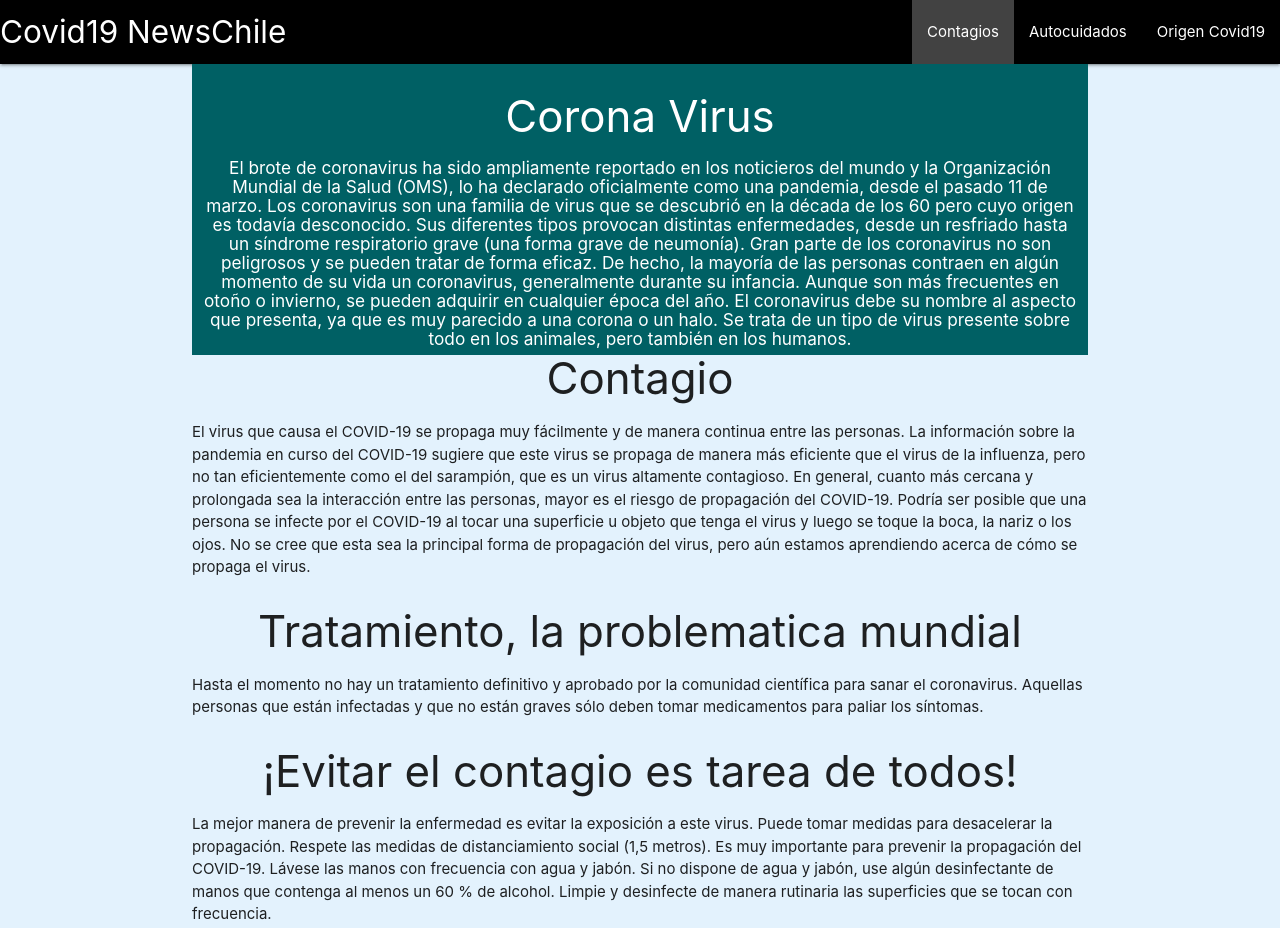
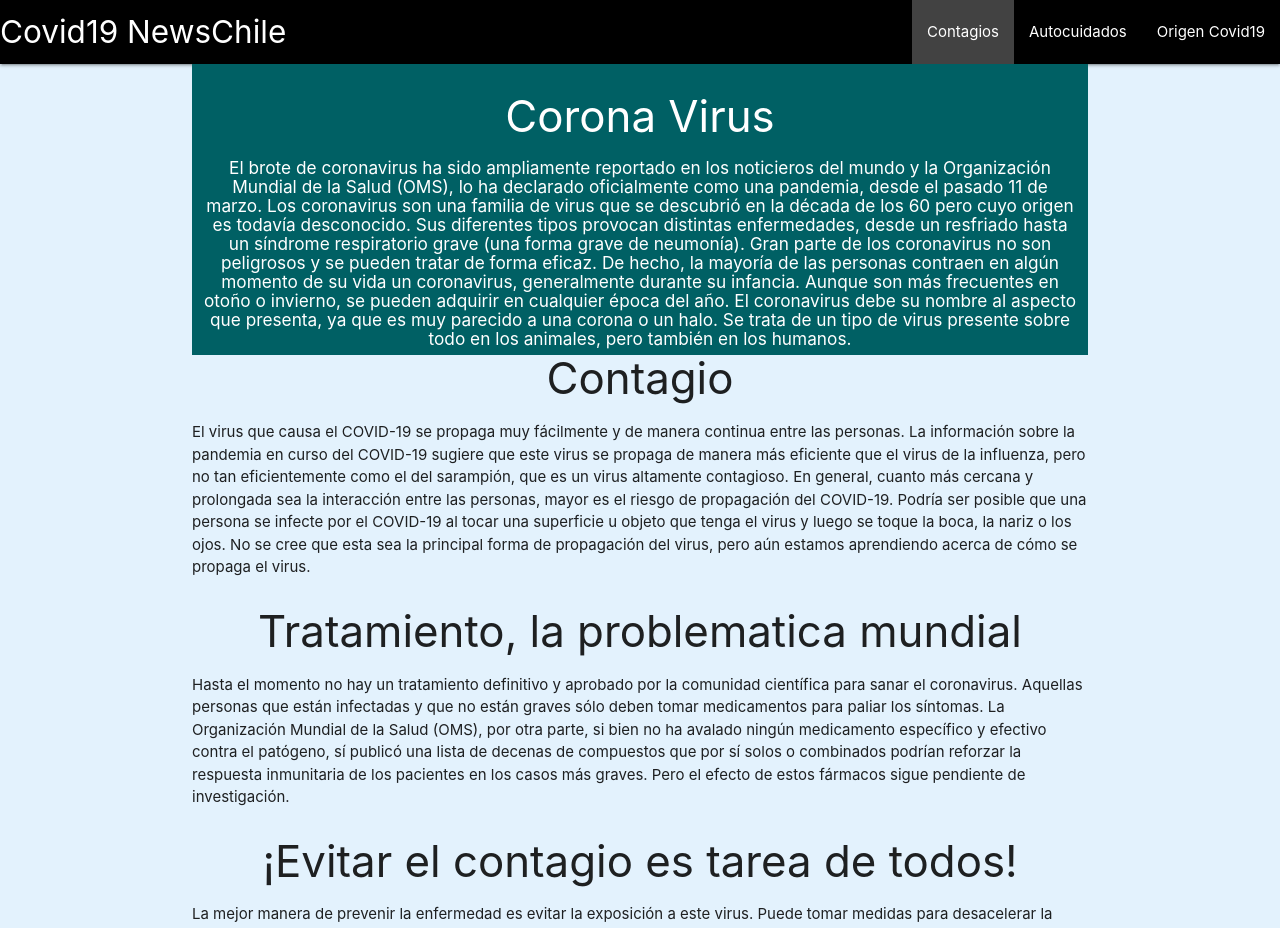
Before and after one commit to DiegoRamos1/literate-octo-meme, a Django app: page / in a window 1280 px wide. Shown: the top 928 px of the page. Run offline with Django 3.2, Linux system fonts and the light colour scheme.

Commit message:
Cambios tratamientos

```diff
--- a/miweb/templates/index.html
+++ b/miweb/templates/index.html
@@ -35,7 +35,11 @@
              <div>
             <h3 style="text-align: center;">Tratamiento, la problematica mundial</h3>
           </div>
-          <p>Hasta el momento no hay un tratamiento definitivo y aprobado por la comunidad científica para sanar el coronavirus. Aquellas personas que están infectadas y que no están graves sólo deben tomar medicamentos para paliar los síntomas.
+          <p>Hasta el momento no hay un tratamiento definitivo y aprobado por la comunidad científica para sanar el coronavirus. Aquellas personas que están infectadas y que no están graves sólo deben tomar medicamentos para paliar los síntomas.  La Organización Mundial de la Salud (OMS), por otra parte, si bien no ha avalado ningún medicamento específico y efectivo contra el patógeno, sí publicó una lista de decenas de compuestos que por sí solos o combinados podrían reforzar la respuesta inmunitaria de los pacientes en los casos más graves.
+
+            Pero el efecto de estos fármacos sigue pendiente de investigación.
+
+
 
           </p>
           <div>
```
